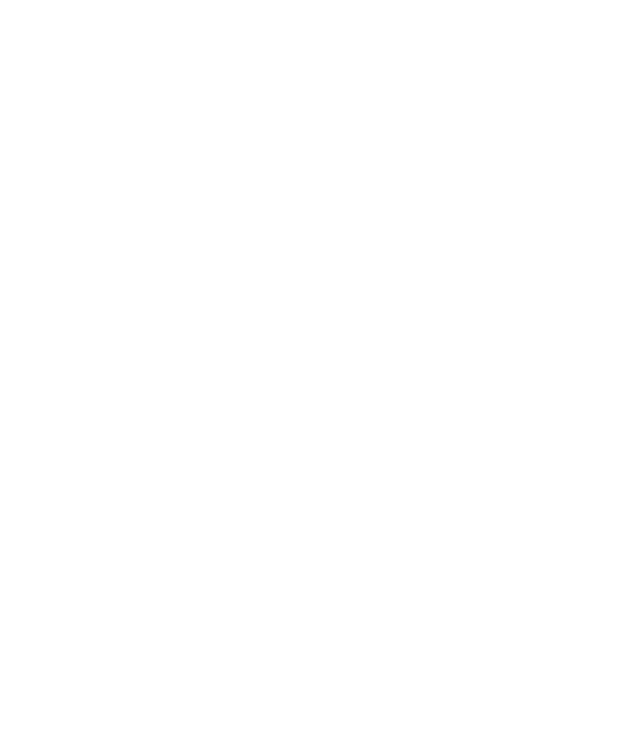
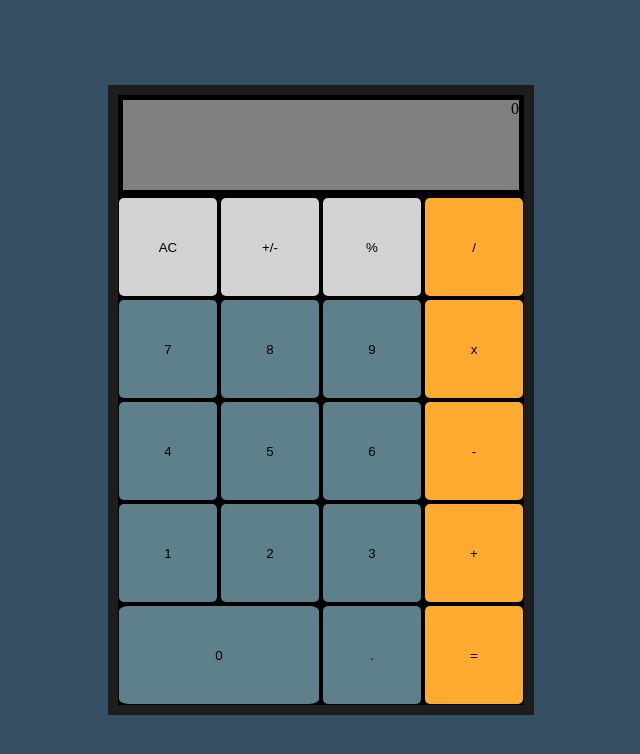
Before and after one commit to zainfarooki4/calculator, a plain HTML site: page index.html in a window 1280 px wide. Shown: the whole page, without its empty margins (319-959 px from the left). Drawn offline with Linux system fonts and the light colour scheme.

Commit message:
Finished basic function of calculator and defined global variables.

```diff
--- a/index.html
+++ b/index.html
@@ -8,6 +8,29 @@
     <title>Calculator</title>
 </head>
 <body>
-
+<main id="calc">
+    <div id="container">
+        <div class="display">0</div>
+        <button type="button" class="AC"> AC </button>
+        <button type="button" class="sign"> +/- </button>
+        <button type="button" class="percent"> % </button>
+        <button type="button" class="operator"> / </button>
+        <button type="button" class="operand"> 7 </button>
+        <button type="button" class="operand"> 8 </button>
+        <button type="button" class="operand"> 9 </button>
+        <button type="button" class="operator"> x </button>
+        <button type="button" class="operand"> 4 </button>
+        <button type="button" class="operand"> 5 </button>
+        <button type="button" class="operand"> 6 </button>
+        <button type="button" class="operator"> - </button>
+        <button type="button" class="operand"> 1 </button>
+        <button type="button" class="operand"> 2 </button>
+        <button type="button" class="operand"> 3 </button>
+        <button type="button" class="operator"> + </button>
+        <button type="button" class="zero"> 0 </button>
+        <button type="button" class="decimal"> . </button>
+        <button type="button" class="equal"> = </button>
+    </div>
+</main>
 </body>
 </html>
--- a/script.js
+++ b/script.js
@@ -36,3 +36,4 @@
     }
     return result;
 }
+// Event listeners for the buttons
--- a/styles.css
+++ b/styles.css
@@ -0,0 +1,50 @@
+body, html {
+    height: 100%;
+    margin: 0;
+    position: relative;
+}
+html {
+    background-color: #355064;
+}
+body {
+    display: flex;
+    justify-content: center;
+    align-items: center;
+}
+button {
+    margin: 1px;
+    border-radius: 5%;
+    border: none;
+}
+#container {
+    display: grid;
+    grid-template-columns: repeat(4, 100px);
+    grid-template-rows: minmax(100px, auto) repeat(5, 100px);
+    gap: 2px;
+    border: 10px solid #1d1d1d;
+    background-color: black;
+}
+.operator, .equal {
+    background-color: #ffab32;
+    grid-column: 4/4;
+}
+.operand {
+    background-color: #5d808a;
+}
+.AC, .percent, .sign {
+    background-color: lightgray;
+}
+.display {
+    grid-column: 1/5;
+    text-align: right;
+    background-color: gray;
+    border: 5px solid black;
+}
+.decimal {
+    grid-column: 3/3;
+    background-color: #5d808a;
+}
+.zero {
+    grid-column: span 2;
+    background-color: #5d808a;
+}
```
